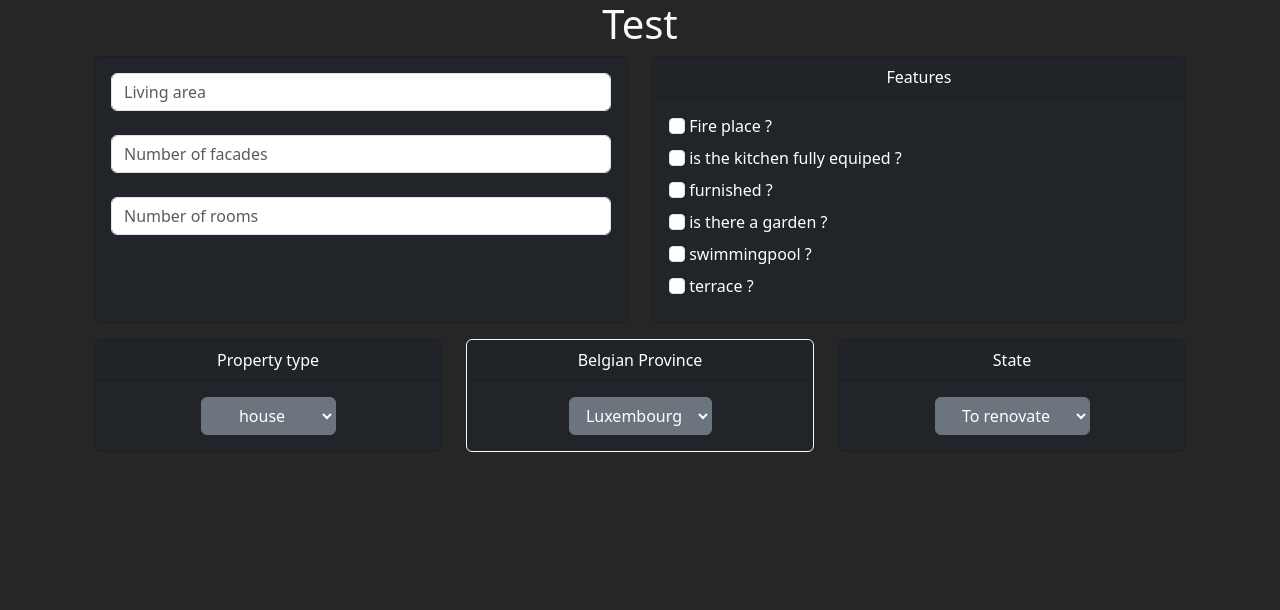
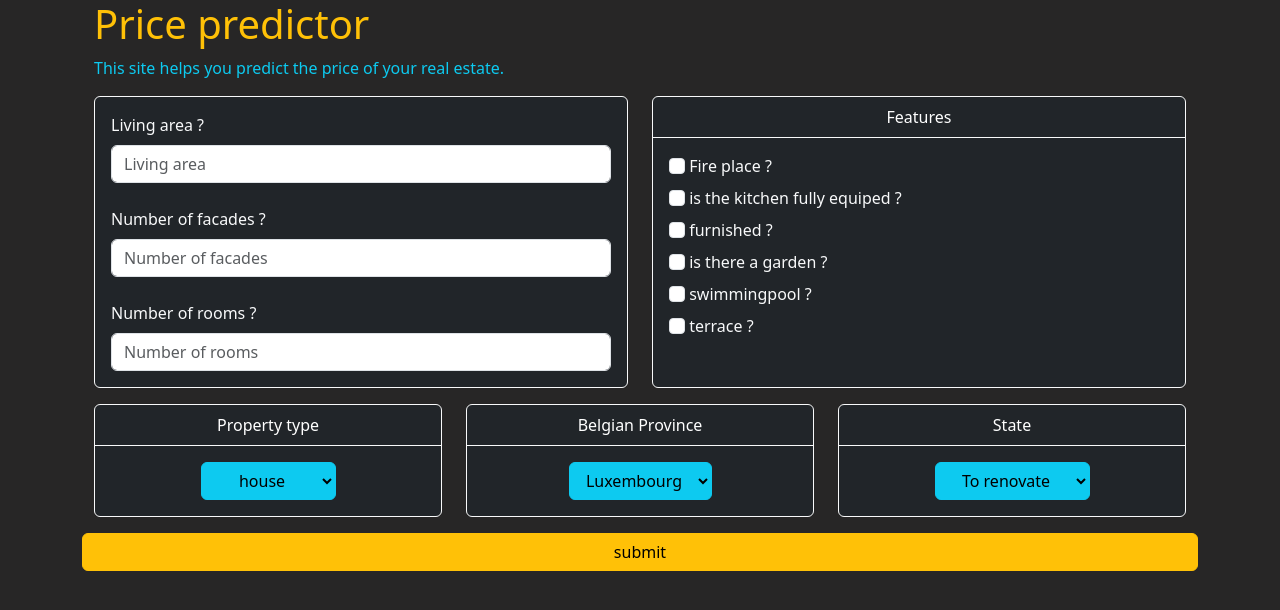
Before and after one commit to Yheloww/real-estate-price-prediction, a Flask app: page / in a window 1280 px wide. Shown: the top 610 px of the page. Run offline with Flask 2, Linux system fonts and the light colour scheme.

Commit message:
html done

```diff
--- a/Deployement/app/templates/test.html
+++ b/Deployement/app/templates/test.html
@@ -1,26 +1,34 @@
 {% extends 'base.html' %}
 
 {% block content %}
-
-<h1 class="text-light text-center">Test</h1>
-<div class="container-fluid">
-    <div class="row">
-        <div class="col d-flex justify-content-center border-light">
-          <div class="card text-bg-dark mb-3 w-100">
-              <div class="card-body">
-                <p class="card-text">
-                    {{ form.living_area(class="form-control",placeholder="Living area")}}
+<form method="POST">
+    {{ form.hidden_tag() }}
+<div class="container">
+<h1 class="text-warning">Price predictor</h1>
+<p class="text-info">This site helps you predict the price of your real estate. </p>
+</div>
+<div class="container ">
+    <div class="row justify-content-center">
+        <div class="col justify-content-center">
+          <div class="card text-bg-dark border-light mb-3 w-100">
+              <div class="card-body text-light">
+                <p class="card-text ">
+                    {{ form.living_area.label(class="form-label")}}
+                    {{ form.living_area(class="form-control ",placeholder="Living area")}}
                 </br>
-                      {{ form.facades_number(class="form-control", placeholder="Number of facades")}}
-                </br> {{ form.number_bedroom(class="form-control", placeholder="Number of rooms") }}
+                    {{ form.facades_number.label(class="form-label")}}
+                    {{ form.facades_number(class="form-control ", placeholder="Number of facades")}}
+                </br>
+                    {{ form.number_bedroom.label(class="form-label") }}
+                    {{ form.number_bedroom(class="form-control", placeholder="Number of rooms") }}
                 </p>
             </div>
             </div>
         </div>
-        <div class="col border-light d-flex justify-content-center">
-          <div class="card text-bg-dark mb-3 w-100">
-              <div class="card-header text-center">Features</div>
-              <div class="card-body">
+        <div class="col d-flex justify-content-center">
+          <div class="card text-bg-dark border-light mb-3 w-100">
+              <div class="card-header bg-transparent border-light text-center">Features</div>
+              <div class="card-body text-light">
                 <p class="card-text">
             {{ form.fire_place(class="form-check-input" )}}
             {{ form.fire_place.label(class="form-label")}}
@@ -46,29 +54,34 @@
         </div>
     </div>
     <div class="row">
-      <div class="col d-flex justify-content-center border-light">
-        <div class="card text-bg-dark mb-3 w-100 ">
-            <div class="card-header text-center">Property type</div>
-            <div class="card-body text-center">
-              <p class="card-text ">{{ form.type_property(class="btn btn-secondary dropdown-toggle")}}</p>
+      <div class="col d-flex justify-content-center">
+        <div class="card text-bg-dark mb-3 border-light w-100 ">
+            <div class="card-header bg-transparent border-light text-center">Property type</div>
+            <div class="card-body text-center text-light">
+              <p class="card-text ">{{ form.type_property(class="btn btn-info dropdown-toggle")}}</p>
             </div>
           </div>
       </div>
       <div class="col d-flex justify-content-center">
         <div class="card text-bg-dark mb-3 w-100 border-light">
-            <div class="card-header text-center">Belgian Province</div>
-            <div class="card-body text-center">
-              <p class="card-text">{{ form.provinces(class="btn btn-secondary dropdown-toggle")}}</p>
+            <div class="card-header bg-transparent border-light text-center">Belgian Province</div>
+            <div class="card-body text-center text-light">
+              <p class="card-text">{{ form.provinces(class="btn btn-info dropdown-toggle")}}</p>
             </div>
           </div>
       </div>
-      <div class="col d-flex justify-content-center border-light">
-        <div class="card text-bg-dark mb-3 w-100">
-            <div class="card-header text-center">State</div>
-            <div class="card-body text-center">
-              <p class="card-text">{{ form.building_state(class="btn btn-secondary dropdown-toggle" )}}</p>
+      <div class="col d-flex justify-content-center">
+        <div class="card text-bg-dark mb-3 w-100 border-light">
+            <div class="card-header bg-transparent border-light text-center">State</div>
+            <div class="card-body text-center text-light">
+              <p class="card-text">{{ form.building_state(class="btn btn-info dropdown-toggle" )}}</p>
             </div>
         </div>
     </div>
+</br>
+{{ form.submit(class="btn btn-warning") }}
+</form>
+
+
 
 {% endblock %}
```
